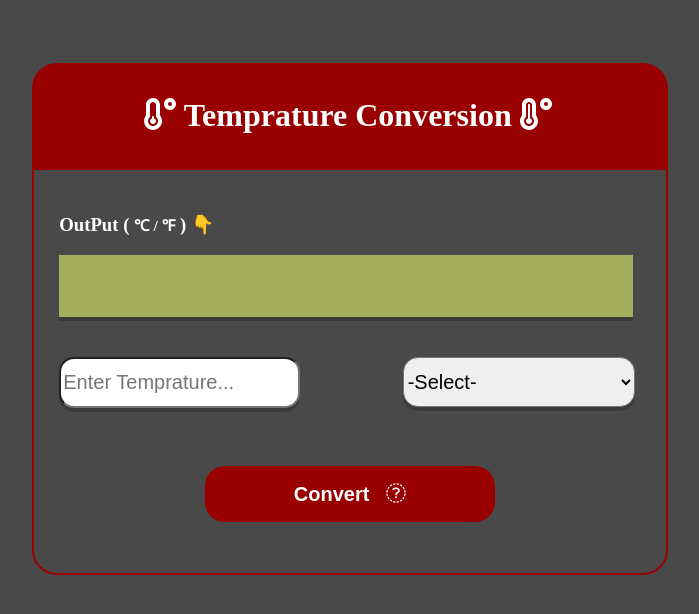
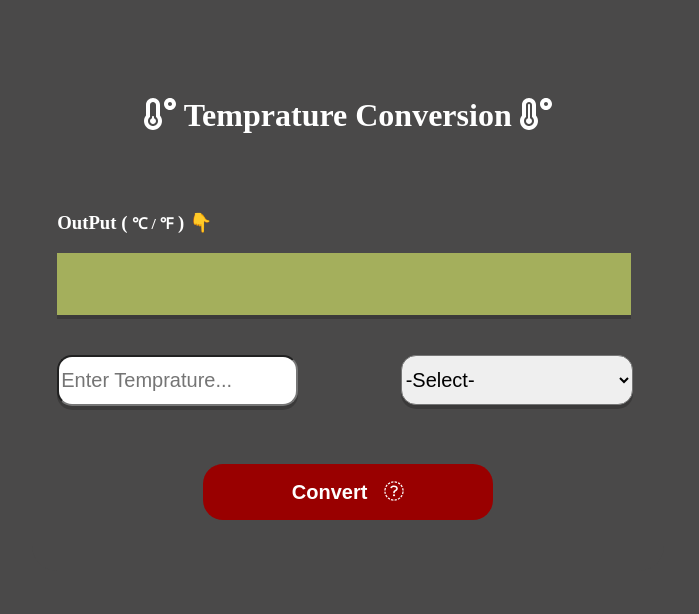
Before and after one commit to Sooraj66655/TempratureConverture, a plain HTML site: page index.html in a window 1280 px wide. Shown: the whole page, without its empty margins (292-991 px from the left). Drawn offline with Linux system fonts and the light colour scheme.

Commit message:
Update main.css

```diff
--- a/main.css
+++ b/main.css
@@ -7,7 +7,6 @@ header{
 	padding-right: 4px;
 	text-align: center;
 	height: auto;
-	background-color: #990000;
 	margin-right: 25%;
 	margin-left: 25%;
 	color: white;
@@ -20,7 +19,6 @@ section{
 	background-color: #4A4949;
 	padding: 2%;
 	padding-bottom: 4% !important;
-	border: 2px solid #990000;
 	width: 46%;
 	margin-right: 25%;
 	margin-left: 25%;
```
